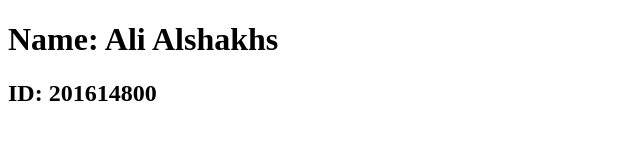
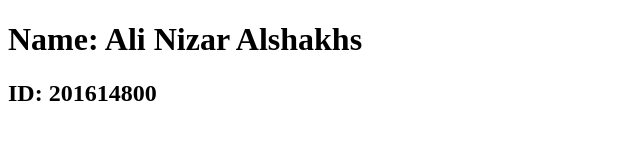
Before and after one commit to AliAlshakhs/COE453_01_201614800, a plain HTML site: page index.html in a window 1280 px wide. Shown: the whole page, without its empty margins (0-640 px from the left). Drawn offline with Linux system fonts and the light colour scheme.

Commit message:
Edited index.html

```diff
--- a/index.html
+++ b/index.html
@@ -5,7 +5,7 @@
 </head>
 
 <body>
-  <h1>Name: Ali Alshakhs</h1>
+  <h1>Name: Ali Nizar Alshakhs</h1>
   <h2>ID: 201614800</h2>
 </body>
 
```
